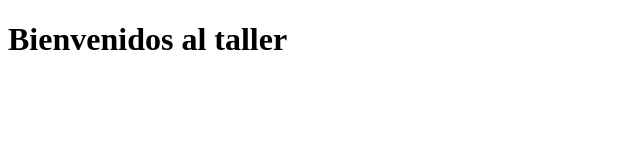
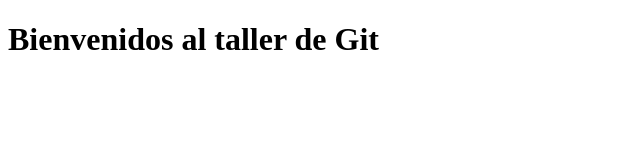
Before and after one commit to Andyy10/xd, a plain HTML site: page index.html in a window 1280 px wide. Shown: the whole page, without its empty margins (0-640 px from the left). Drawn offline with Linux system fonts and the light colour scheme.

Commit message:
Agrega titulo

```diff
--- a/index.html
+++ b/index.html
@@ -6,6 +6,6 @@
     <title>hola</title>
 </head>
 <body>
-    <h1>Bienvenidos al taller</h1>
+    <h1>Bienvenidos al taller de Git</h1>
 </body>
 </html>
```
